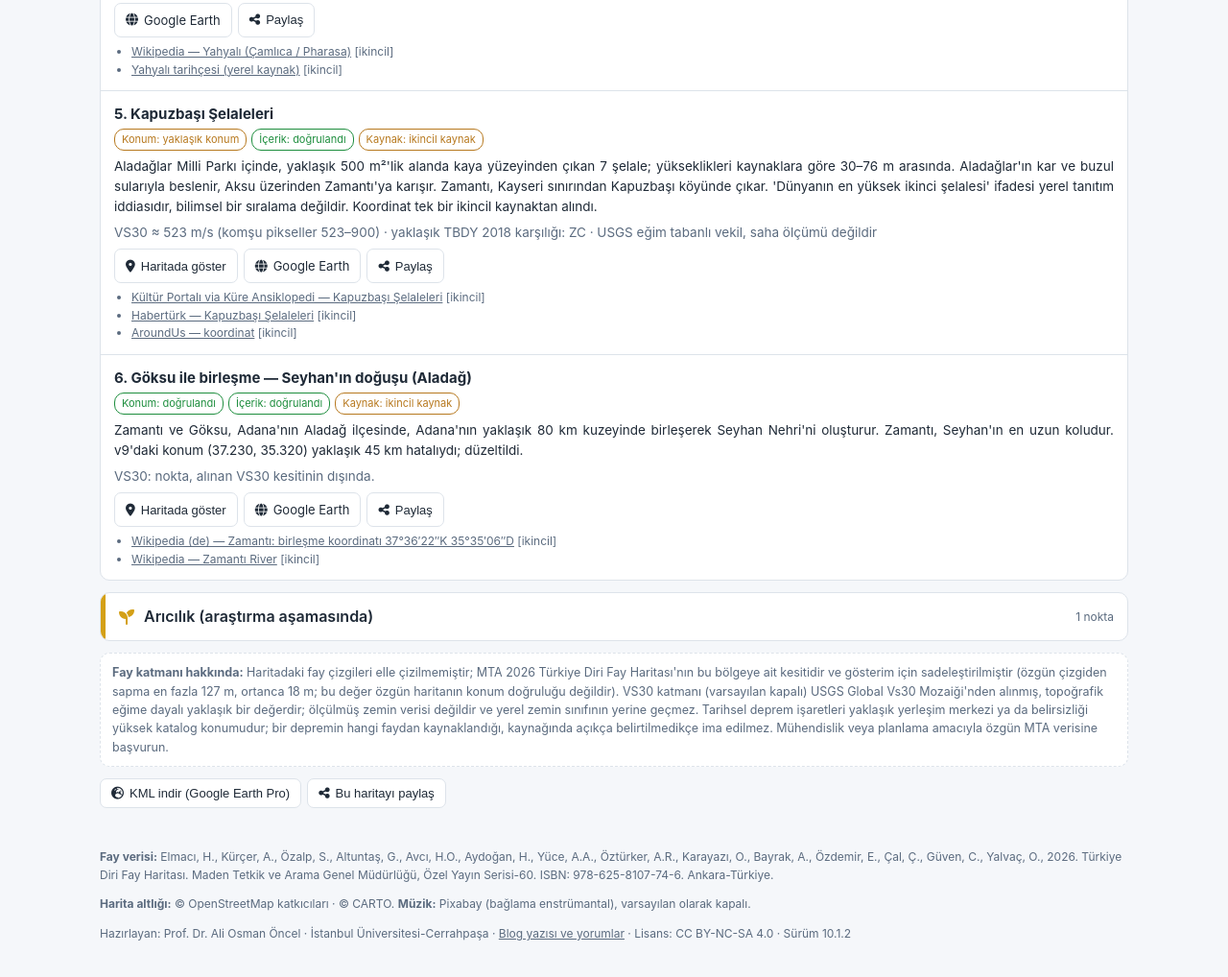
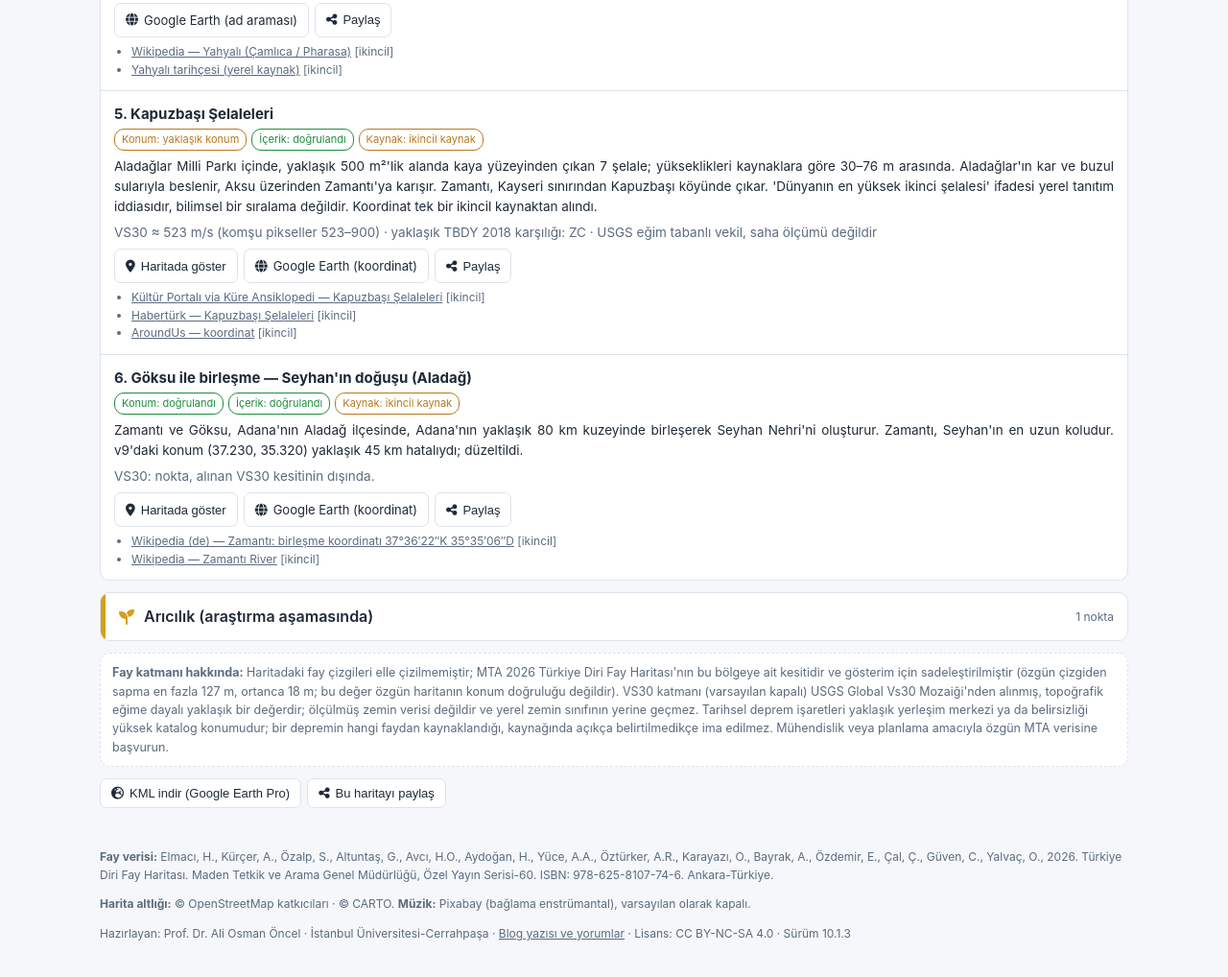
Before and after one commit to aliosmanoncel/develi-geotour, a plain HTML site: page index.html in a window 1280 px wide. Shown: the part 1906-2924 px from the top of the page at 96% size. Drawn offline with nearby package versions, Linux system fonts and the light colour scheme.

Commit message:
v10.1.3: Google Earth bağlantısı koordinata gider
Koordinatı olan 12 noktada bağlantı noktanın koordinatını açar (önceden ad araması köyü/ilçeyi
açıyordu); koordinatsız 5 noktada ad araması kalır. Düğme etiketi ve ipucu bunu belirtir;
yaklaşık/öneren konumlarda 'işaret yerin kendisi olmayabilir' uyarısı.

Co-Authored-By: Claude Opus 5.5 <noreply@anthropic.com>
Claude-Session: https://claude.ai/code/session_01T7mcLx2FCfyhJeMpRo9Ss3

```diff
--- a/data/points.json
+++ b/data/points.json
@@ -1,5 +1,5 @@
 {
- "surum": "10.1.2",
+ "surum": "10.1.3",
  "guncelleme": "2026-11-23",
  "aciklama": "Kayseri Develi Jeo-Tur v10 nokta verisi. Her nokta bir katmana aittir; konum ve içerik doğrulama durumu ayrı ayrı tutulur.",
  "konum_durumu": {
--- a/index.html
+++ b/index.html
@@ -146,6 +146,14 @@ function el(tag, attrs, kids){
 }
 function toast(msg){ var t = $('toast'); t.textContent = msg; t.classList.add('on'); clearTimeout(t._h); t._h = setTimeout(function(){ t.classList.remove('on'); }, 2600); }
 function earthUrl(q){ return 'https://earth.google.com/web/search/' + encodeURIComponent(q).replace(/%20/g, '+'); }
+// v10.1.3: koordinatı olan noktada Google Earth doğrudan koordinata gider (ad araması köyü/ilçeyi açıyordu);
+// koordinatsız noktada ad araması kalır. Arazi yüksekliği bilinmediği için kamera Earth'e bırakılır (3B için 3D düğmesi / Shift+sürükle).
+function earthLink(n){ return n.lat != null ? earthUrl(n.lat.toFixed(6) + ',' + n.lon.toFixed(6)) : earthUrl(n.earth || n.ad); }
+function earthTitle(n){
+  if (n.lat == null) return 'Google Earth: ad araması (koordinat yok)';
+  if (n.konum === 'dogrulandi') return 'Google Earth: noktanın koordinatı';
+  return 'Google Earth: ' + (DUR[n.konum] || 'doğrulanmamış konum') + ' — işaret yerin kendisi olmayabilir';
+}
 function expand(code, dict){
   if (!code) return '—';
   return String(code).split('+').map(function(c){ return dict[c] || c; }).join(' + ');
@@ -210,7 +218,7 @@ function pinIcon(kat, approx){
 function popupFor(n){
   var h = '<b>' + esc(n.ad) + '</b><br><small>Konum: ' + esc(DUR[n.konum]) + ' · İçerik: ' + esc(DUR[n.icerik]) + ' · ' + esc(KD[n.kaynak_duzeyi]) + '</small><br>' +
     esc(n.aciklama.length > 260 ? n.aciklama.slice(0, 257) + '…' : n.aciklama) +
-    '<br><a href="#' + encodeURIComponent(n.id) + '">Ayrıntı ve kaynaklar ↓</a> · <a target="_blank" rel="noopener" href="' + earthUrl(n.earth || n.ad) + '">Google Earth</a>';
+    '<br><a href="#' + encodeURIComponent(n.id) + '">Ayrıntı ve kaynaklar ↓</a> · <a target="_blank" rel="noopener" title="' + esc(earthTitle(n)) + '" href="' + earthLink(n) + '">Google Earth</a>' + (n.lat != null && n.konum !== 'dogrulandi' ? ' <small>(' + esc(DUR[n.konum]) + ')</small>' : '');
   return h;
 }
 
@@ -247,7 +255,7 @@ function pointCard(n){
   }
   var acts = el('div', {'class':'acts'});
   if (n.lat != null) acts.appendChild(el('button', {'class':'btn', onclick:function(){ focusPoint(n.id, true); }}, [el('i', {'class':'fa-solid fa-location-dot'}), 'Haritada göster']));
-  acts.appendChild(el('a', {'class':'btn', href:earthUrl(n.earth || n.ad), target:'_blank', rel:'noopener'}, [el('i', {'class':'fa-solid fa-globe'}), 'Google Earth']));
+  acts.appendChild(el('a', {'class':'btn', href:earthLink(n), title:earthTitle(n), target:'_blank', rel:'noopener'}, [el('i', {'class':'fa-solid fa-globe'}), n.lat != null ? 'Google Earth (koordinat)' : 'Google Earth (ad araması)']));
   acts.appendChild(el('button', {'class':'btn', onclick:function(){ share(n); }}, [el('i', {'class':'fa-solid fa-share-nodes'}), 'Paylaş']));
   card.appendChild(acts);
   if (n.kaynak && n.kaynak.length){
```
Also changed, not shown: 1 other file.
